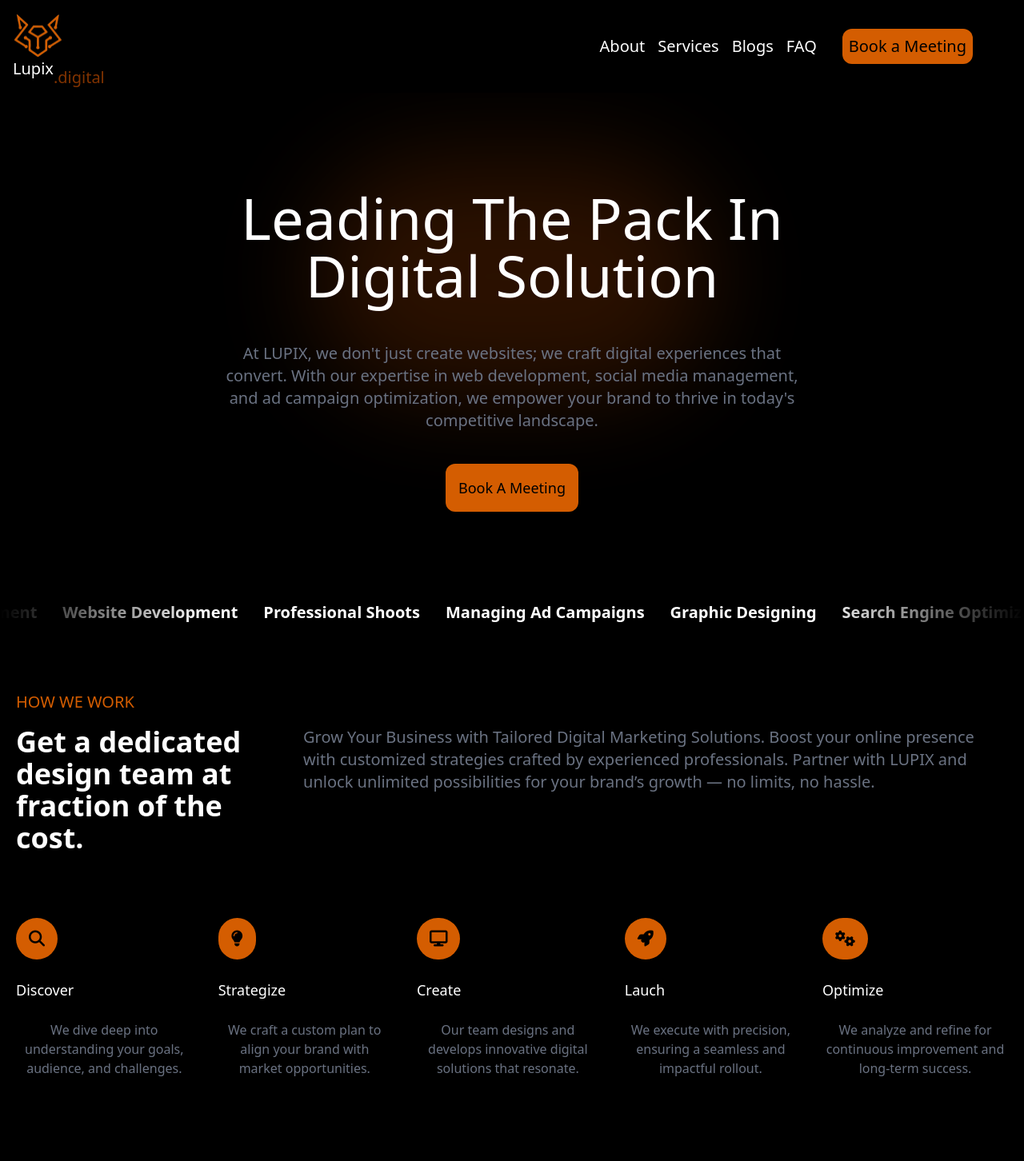
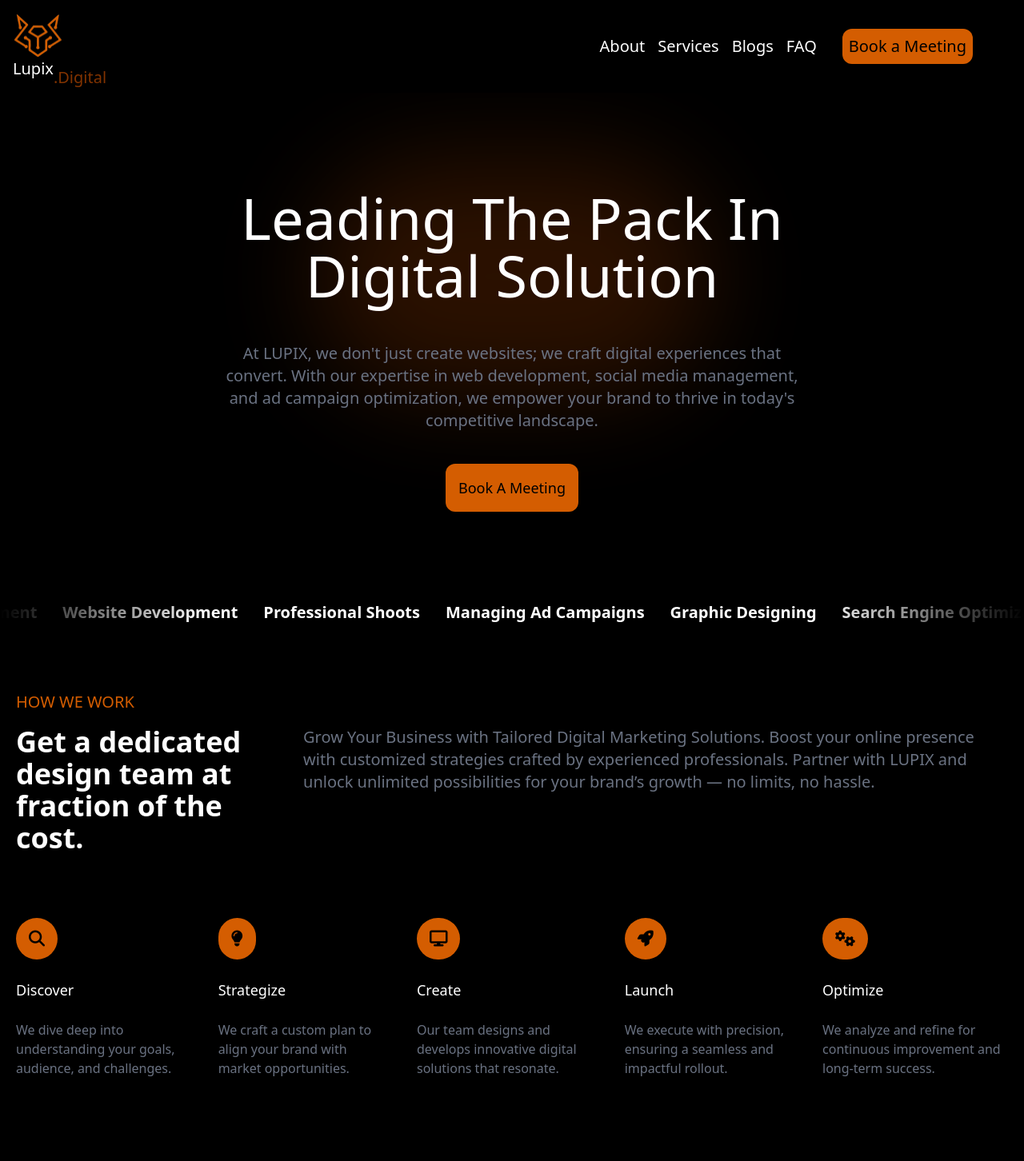
Before and after one commit to kumarshreshth/Lupix, a React (Vite) app: page / in a window 1280 px wide. Shown: the top 1452 px of the page at 80% size. Built offline with nearby package versions, Linux system fonts and the light colour scheme.

Commit message:
few changes

```diff
--- a/src/components/BoxSection.jsx
+++ b/src/components/BoxSection.jsx
@@ -22,7 +22,7 @@ const BoxSection = () => {
     },
     {
       icon: 'fa-solid fa-rocket',
-      title: 'Lauch',
+      title: 'Launch',
       description:
         'We execute with precision, ensuring a seamless and impactful rollout.',
     },
@@ -48,7 +48,7 @@ const BoxSection = () => {
               <h5 className="text-white mt-4 md:mt-6 text-sm sm:text-base md:text-lg">
                 {item.title}
               </h5>
-              <p className="text-gray-500 mt-4 md:mt-6 text-xs sm:text-sm md:text-base text-center">
+              <p className="text-gray-500 mt-4 md:mt-6 text-xs sm:text-sm md:text-base text-center sm:text-left">
                 {item.description}
               </p>
             </li>
--- a/src/components/FAQ.jsx
+++ b/src/components/FAQ.jsx
@@ -130,10 +130,10 @@ const FAQ = () => {
                 onChange={handleChange}
                 required
               ></textarea>
-              <div className="flex flex-row justify-between items-center space-x-2 p-2 mb-20">
+              <div className="flex flex-row justify-between items-center space-x-2 p-2 mb-18">
                 <input
                   placeholder="Enter your email"
-                  className="w-[150px] border-2 border-black rounded-lg p-1 text-sm"
+                  className="min-w-[150px] w-1/3 border-2 border-black rounded-lg p-1 text-sm"
                   type="email"
                   required
                   name="email"
@@ -141,7 +141,7 @@ const FAQ = () => {
                   onChange={handleChange}
                 ></input>
                 <button
-                  className="text-xs sm:text-sm md:text-base p-2 md:p-4 bg-[#D45D01] rounded-2xl cursor-pointer hover:text-white duration-300"
+                  className="text-white text-xs sm:text-sm md:text-base p-3 bg-[#D45401] rounded-xl cursor-pointer hover:text-black duration-300"
                   type="sumbit"
                 >
                   Send
--- a/src/components/Footer.jsx
+++ b/src/components/Footer.jsx
@@ -8,15 +8,15 @@ const Footer = () => {
   };
   return (
     <div className="relative p-4 mt-2">
-      <div className="absolute w-full flex justify-center items-center z-0">
-        <div className="text-[100px] md:text-[150px] lg:text-[220px] xl:text-[250px] opacity-20 font-extrabold flex">
+      <div className="absolute w-full z-0">
+        <div className="text-[100px] md:text-[145px] lg:text-[215px] xl:text-[245px] opacity-20 font-extrabold flex justify-center items-center">
           <p className="text-[#D45401]">L</p>
           <p className="text-white">UPIX</p>
         </div>
       </div>
 
       <div className="relative z-10">
-        <div className="mt-8 md:ml-10 md:mt-10 lg:ml-18 lg:mt-18 xl:mt-20 xl:ml-20 flex gap-1 md:gap-4">
+        <div className="mt-8 md:ml-10 md:mt-12 lg:ml-18 lg:mt-20 xl:mt-22 xl:ml-20 flex gap-1 md:gap-4">
           <div className="flex flex-col items-center">
             <div>
               <img
--- a/src/components/Last.jsx
+++ b/src/components/Last.jsx
@@ -9,7 +9,7 @@ const Last = ({ hide, setHide }) => {
         <FAQ />
       </div>
       <div className="relative z-10 flex justify-center -mt-20 sm:-mt-24 md:-mt-28 lg:-mt-32">
-        <div className="w-1/2 bg-[#D45401] rounded-2xl p-2 space-y-2 sm:p-4  lg:space-y-4">
+        <div className="w-[300px] sm:w-[350px] md:w-[500px] lg:w-[700px] bg-[#D45401] rounded-2xl p-2 space-y-2 sm:p-4  lg:space-y-4">
           <p className="text-center text-base sm:text-lg lg:text-2xl text-white">
             Join the Digital Revolution with Lupix - Strategize, Create,
             Dominate.
--- a/src/components/Navbar.jsx
+++ b/src/components/Navbar.jsx
@@ -3,7 +3,7 @@ import { motion, useScroll, useMotionValueEvent } from 'framer-motion';
 import logo from '../asset/logo.png';
 
 export default function Navbar({ hide, setHide }) {
-  const texts = ['.tech', '.web', '.media', '.ads', '.digital', '.'];
+  const texts = ['.Tech', '.Web', '.Media', '.Ads', '.Digital', '.'];
   const [isOpen, setIsOpen] = useState(false);
   const [index, setIndex] = useState(0);
   const [animate, setAnimate] = useState(false);
@@ -48,9 +48,9 @@ export default function Navbar({ hide, setHide }) {
               id="logo"
             />
           </div>
-          <div className="flex items-center">
+          <div className="flex items-start">
             <div className="text-sm sm:text-base md:text-xl">Lupix</div>
-            <div className="relative flex items-center">
+            <div className="relative flex">
               <div
                 className={`absolute text-sm sm:text-base md:text-xl text-[#D45401] ${
                   animate ? 'animate-scrollUp' : ''
```
